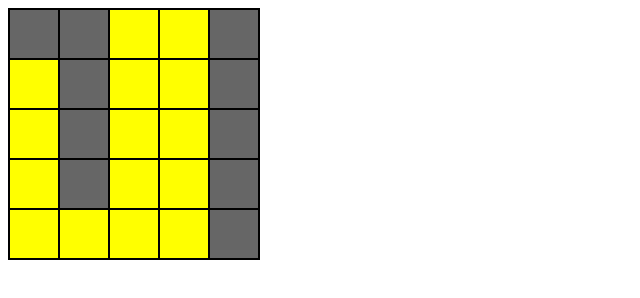
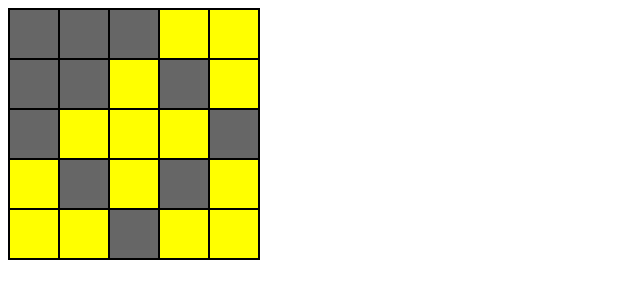
Before and after one commit to honwenle/TurnLight, a plain HTML site: page index.html in a window 1280 px wide. Both pictures are taken after a click on the element 34 px from the left and 34 px from the top of the page. Shown: the whole page, without its empty margins (0-640 px from the left). Drawn offline with Linux system fonts and the light colour scheme.

Commit message:
变化周边+判断胜利

```diff
--- a/index.html
+++ b/index.html
@@ -17,6 +17,7 @@
       border: 1px solid #000;
       background-color: #666;
       float: left;
+      transition: background .3s;
     }
     .block.on {
       background-color: #ff0;
@@ -26,14 +27,17 @@
 <body>
   <div id="wrap" class="wrap"></div>
   <script>
+    var ways = [[0, -1], [1, 0], [0, 1], [-1, 0]]
     var list = [
-      [1,0,1,1,0],
-      [1,0,1,1,0],
-      [1,0,1,1,0],
-      [1,0,1,1,0],
-      [1,1,1,1,0]
+      [1,1,0,1,1],
+      [1,0,1,0,1],
+      [0,1,1,1,0],
+      [1,0,1,0,1],
+      [1,1,0,1,1]
     ]
     var wrap = document.getElementById('wrap')
+    init()
+    function init() {
       for (var i = 0; i < 5; i++) {
         for (var j = 0; j < 5; j++) {
           var block = document.createElement('div')
@@ -43,12 +47,31 @@
           wrap.appendChild(block)
         }
       }
+    }
     function turnLight() {
+      var id = this.id.substr(1)
+      var x = id % 10
+      var y = (id - x) / 10
+      for (i in ways) {
+        var nx = x + ways[i][1],
+            ny = y + ways[i][0]
+        if (nx >= 0 && nx < 5 && ny >= 0 && ny < 5) {
+          var next = document.getElementById('x' + (ny*10 + nx))
+          toggleClass(next)
+        }
+      }
       toggleClass(this)
+      checkLight()
     }
     function toggleClass(obj) {
       obj.className = 'block' + (obj.className.indexOf('on') < 0 ? ' on' : '')
     }
+    function checkLight() {
+      if (document.querySelectorAll('.on').length == 0) {
+        alert('Win !')
+        location.reload()
+      }
+    }
   </script>
 </body>
 </html>
```
Lines whose indentation alone changed are shown as unchanged.
